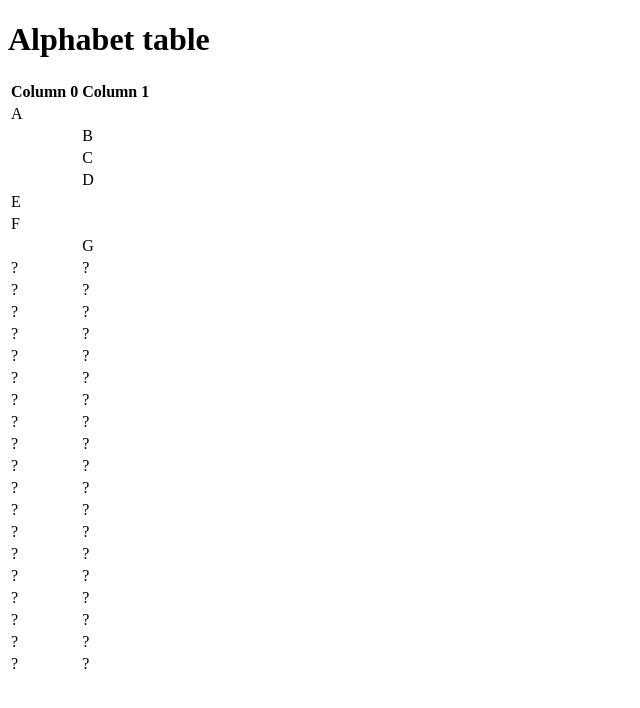
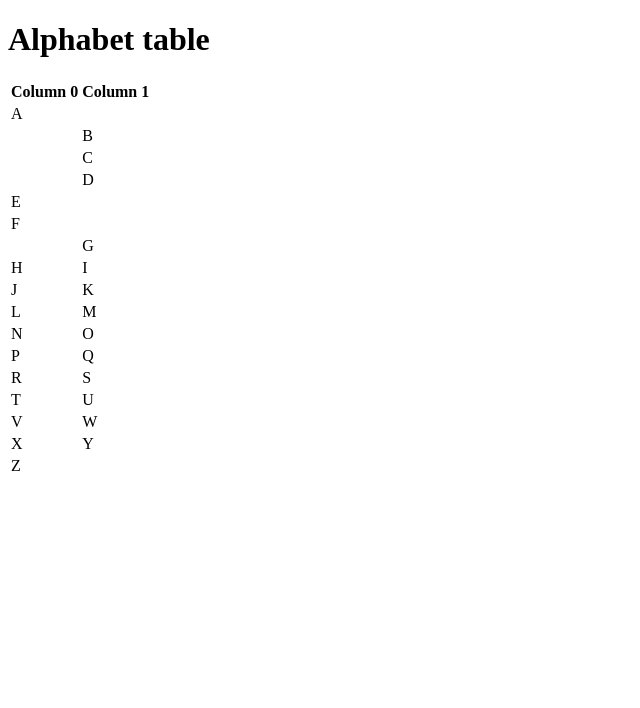
Before and after one commit to comp426-2022-fall/a01-bdhack23, a website: page public/index.html in a window 1280 px wide. Shown: the whole page, without its empty margins (0-640 px from the left). Drawn offline with Linux system fonts and the light colour scheme.

Commit message:
Filled in letters

```diff
--- a/public/index.html
+++ b/public/index.html
@@ -37,61 +37,34 @@
     						<td></td><td>G</td>
   					</tr>
   					<tr>
-    						<td>?</td><td>?</td>
+    						<td>H</td><td>I</td>
   					</tr>
           <tr>
-    						<td>?</td><td>?</td>
+    						<td>J</td><td>K</td>
   					</tr>
           <tr>
-    						<td>?</td><td>?</td>
+    						<td>L</td><td>M</td>
   					</tr>
           <tr>
-    						<td>?</td><td>?</td>
+    						<td>N</td><td>O</td>
   					</tr>
           <tr>
-    						<td>?</td><td>?</td>
+    						<td>P</td><td>Q</td>
   					</tr>
           <tr>
-    						<td>?</td><td>?</td>
+    						<td>R</td><td>S</td>
   					</tr>
           <tr>
-    						<td>?</td><td>?</td>
+    						<td>T</td><td>U</td>
   					</tr>
           <tr>
-    						<td>?</td><td>?</td>
+    						<td>V</td><td>W</td>
   					</tr>
           <tr>
-    						<td>?</td><td>?</td>
+    						<td>X</td><td>Y</td>
   					</tr>
           <tr>
-    						<td>?</td><td>?</td>
-  					</tr>
-          <tr>
-    						<td>?</td><td>?</td>
-  					</tr>
-          <tr>
-    						<td>?</td><td>?</td>
-  					</tr>
-          <tr>
-    						<td>?</td><td>?</td>
-  					</tr>
-          <tr>
-    						<td>?</td><td>?</td>
-  					</tr>
-          <tr>
-    						<td>?</td><td>?</td>
-  					</tr>
-          <tr>
-    						<td>?</td><td>?</td>
-  					</tr>
-          <tr>
-    						<td>?</td><td>?</td>
-  					</tr>
-          <tr>
-    						<td>?</td><td>?</td>
-  					</tr>
-          <tr>
-    						<td>?</td><td>?</td>
+    						<td>Z</td>
   					</tr>
 				</tbody>
 			</table>
```
